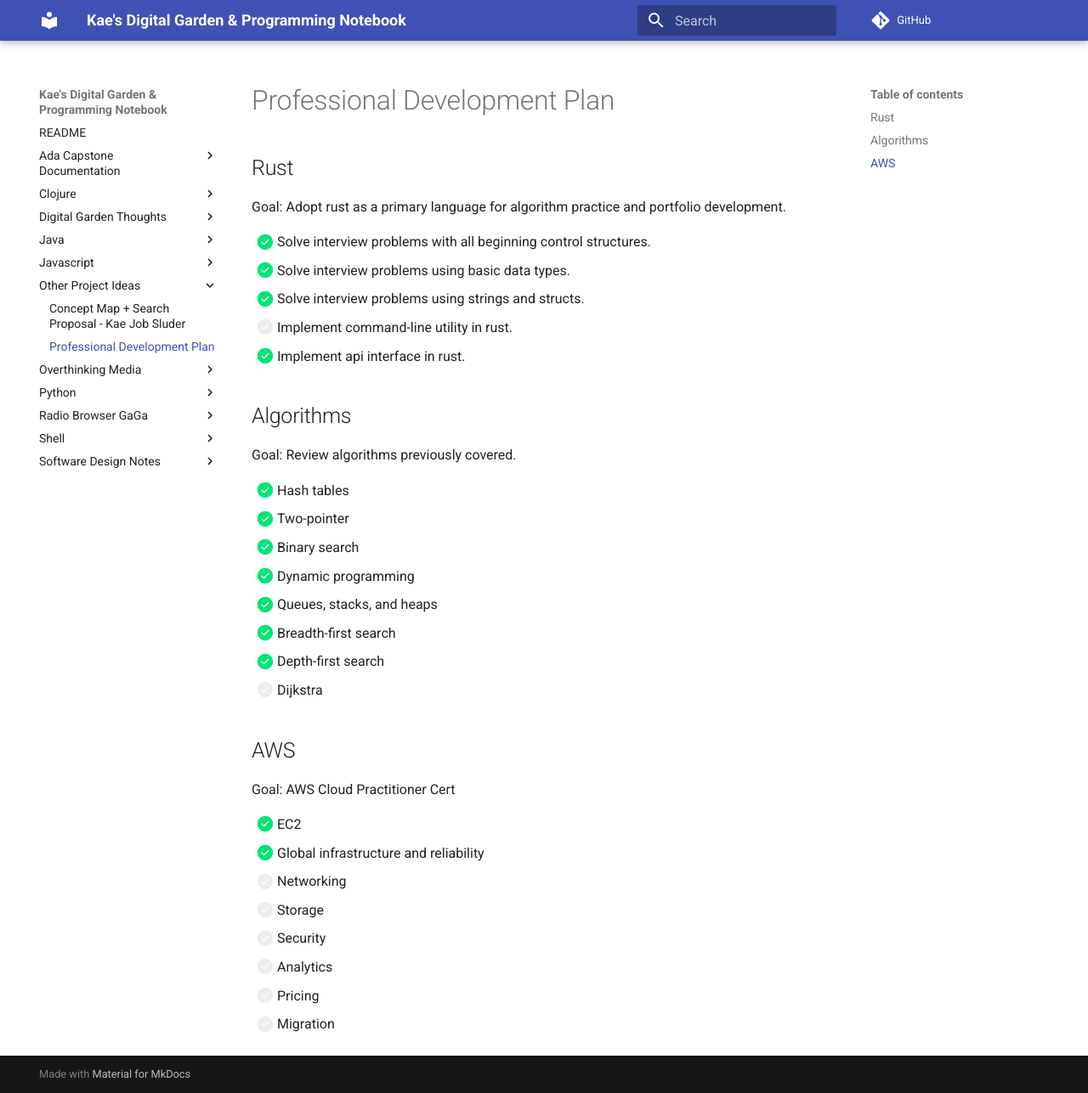
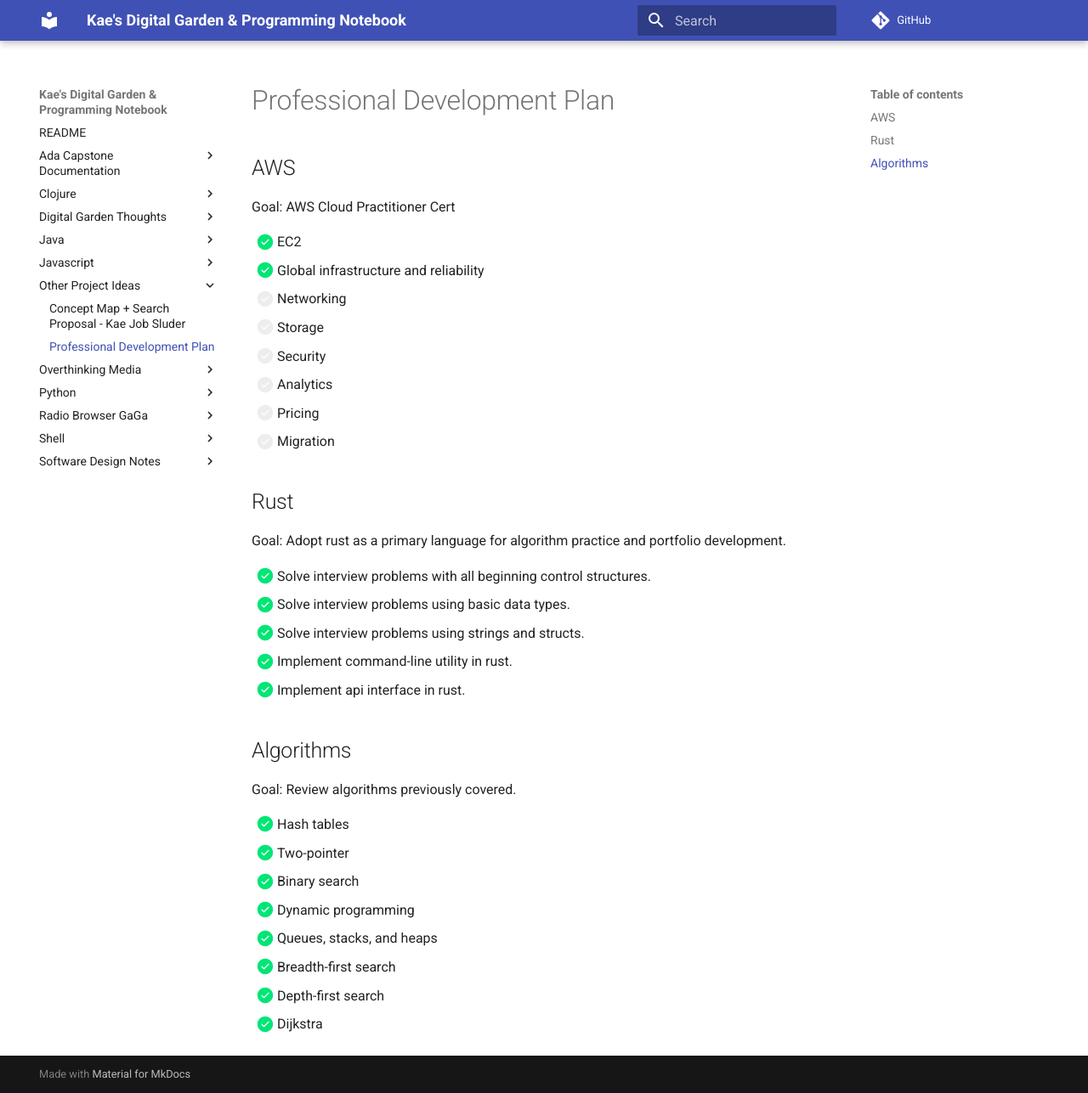
Before and after one commit to kaesluder/kae-garden-wiki, an MkDocs documentation site: the page built from docs/Other_Project_Ideas/professional_dev_plan.md, in a window 1280 px wide and 1287 px high. Shown: the whole window at 85% size. Built offline with MkDocs 1.6.1 and Material for MkDocs 9.7.7, drawn with Linux system fonts in a browser that asks for light colours; comment, search, counter and statistics services are not loaded.

```diff
--- a/docs/Other_Project_Ideas/professional_dev_plan.md
+++ b/docs/Other_Project_Ideas/professional_dev_plan.md
@@ -7,7 +20,7 @@ Goal: Adopt rust as a primary language for algorithm practice and portfolio deve
 - [x] Solve interview problems with all beginning control structures.
 - [x] Solve interview problems using basic data types.
 - [x] Solve interview problems using strings and structs.
-- [ ] Implement command-line utility in rust.
+- [x] Implement command-line utility in rust.
 - [x] Implement api interface in rust.
 
 ## Algorithms
```
Also changed, not shown: other parts of docs/Other_Project_Ideas/professional_dev_plan.md (+14 -14 lines), docs/Software_Design_Notes/2024-01-08-rusty-gpt-and-other.md (added, +21 -0 lines).
